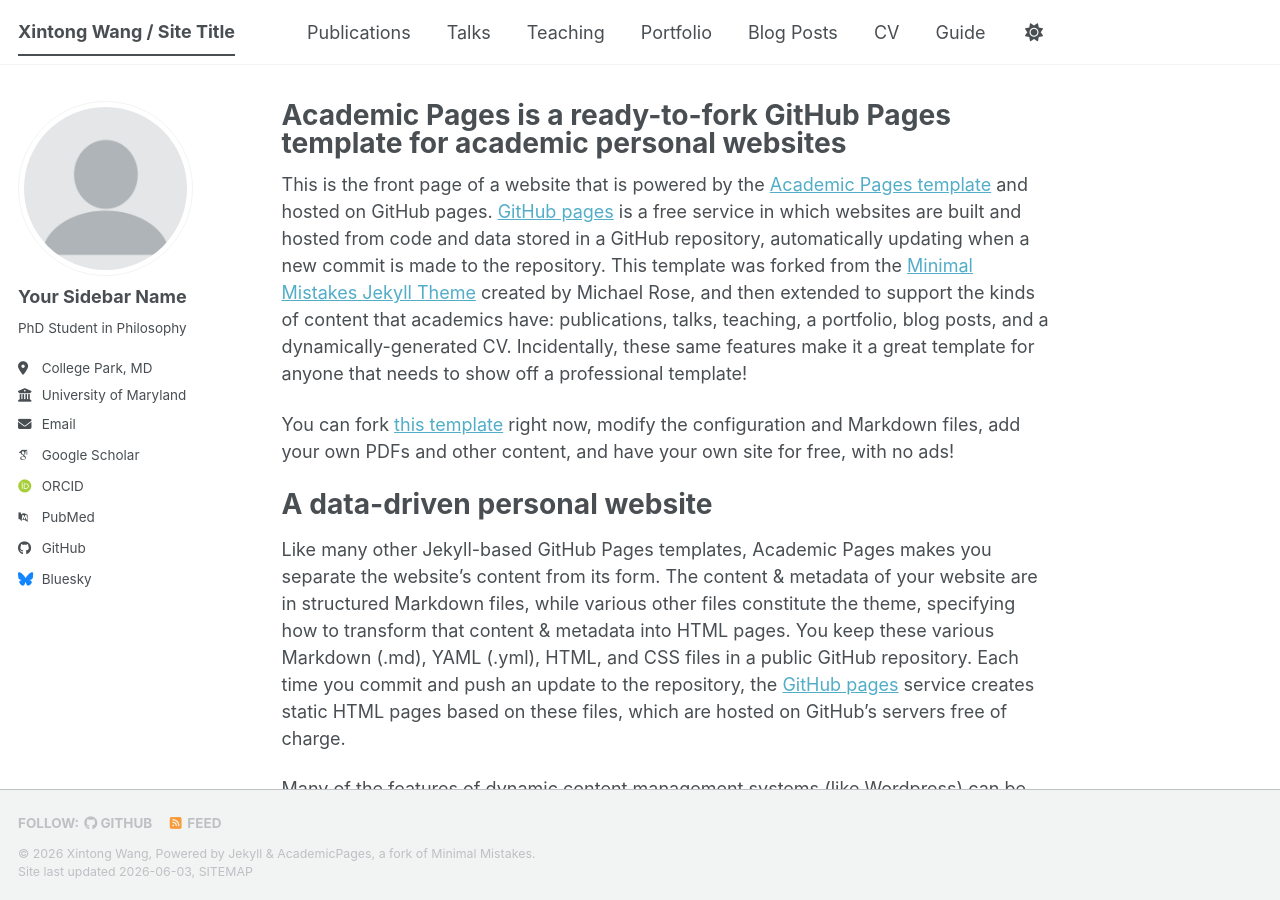
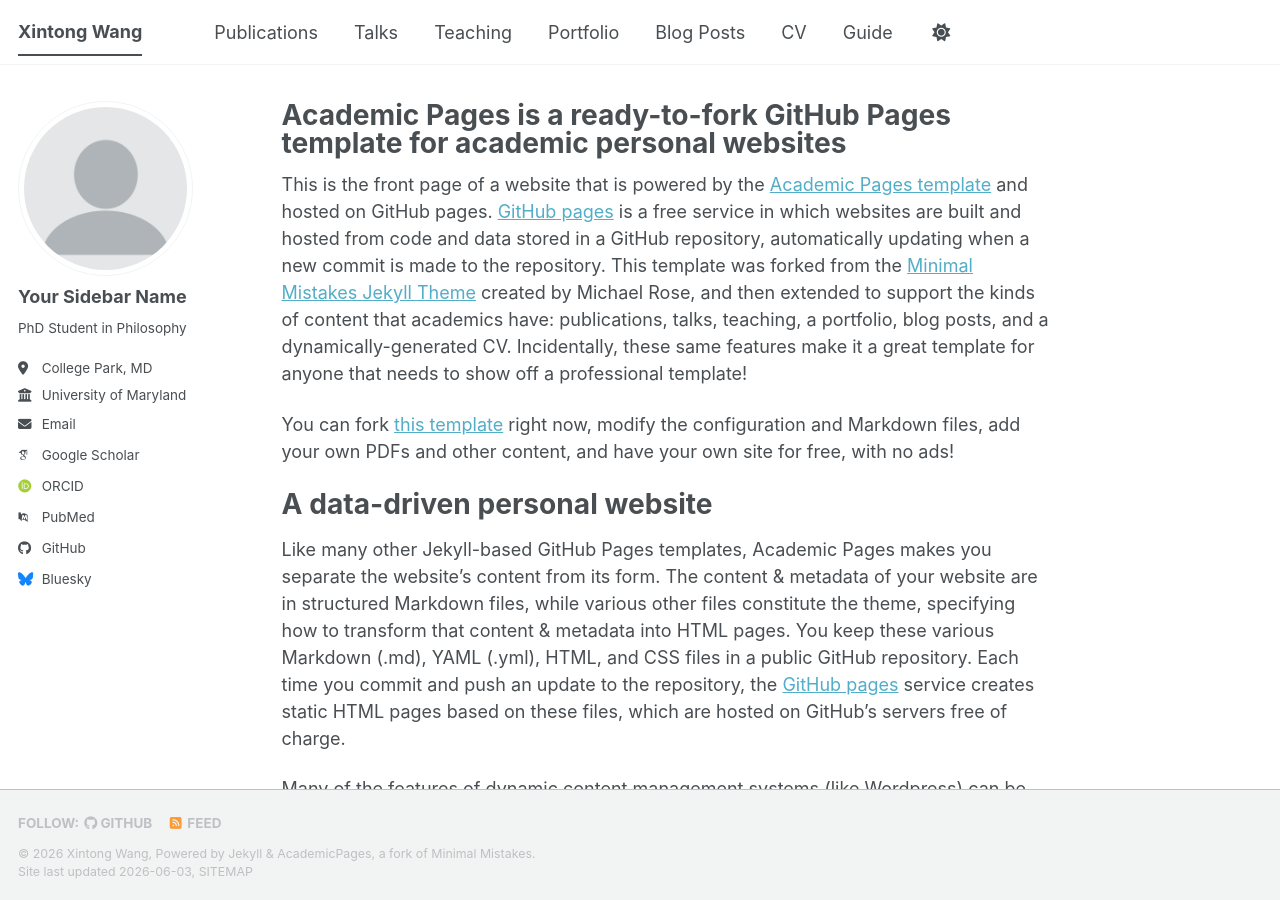
Before and after one commit to wang-xintong/wang-xintong.github.io, a Jekyll site: the page built from _pages/about.md, in a window 1280 px wide and 900 px high. Built offline with Jekyll 4.4.1, drawn with Linux system fonts in a browser that asks for light colours; some web fonts are replaced; a script bundle is joined from its source files by our own code; library files that are not in the unit come from our copies.

Commit message:
Update _config.yml

```diff
--- a/_config.yml
+++ b/_config.yml
@@ -9,7 +9,7 @@
 # Basic Site Settings
 locale                   : "en-US"
 site_theme               : "default" # The available themes options are "default", "air", "sunrise", "mint", "dirt" and "contrast"
-title                    : "Xintong Wang / Site Title"
+title                    : "Xintong Wang"
 title_separator          : "-"
 name                     : &name "Xintong Wang"
 description              : &description "PhD Student in Philosophy"   # Update this with a general description of your site, this is the default if not overridden by a page
```
